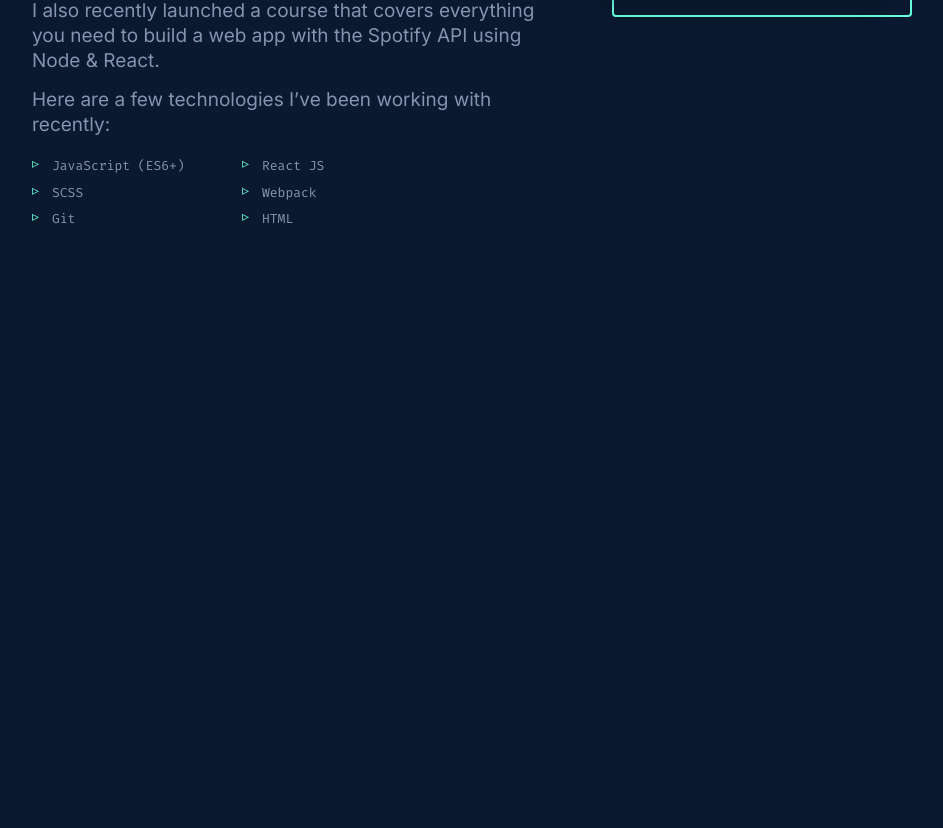
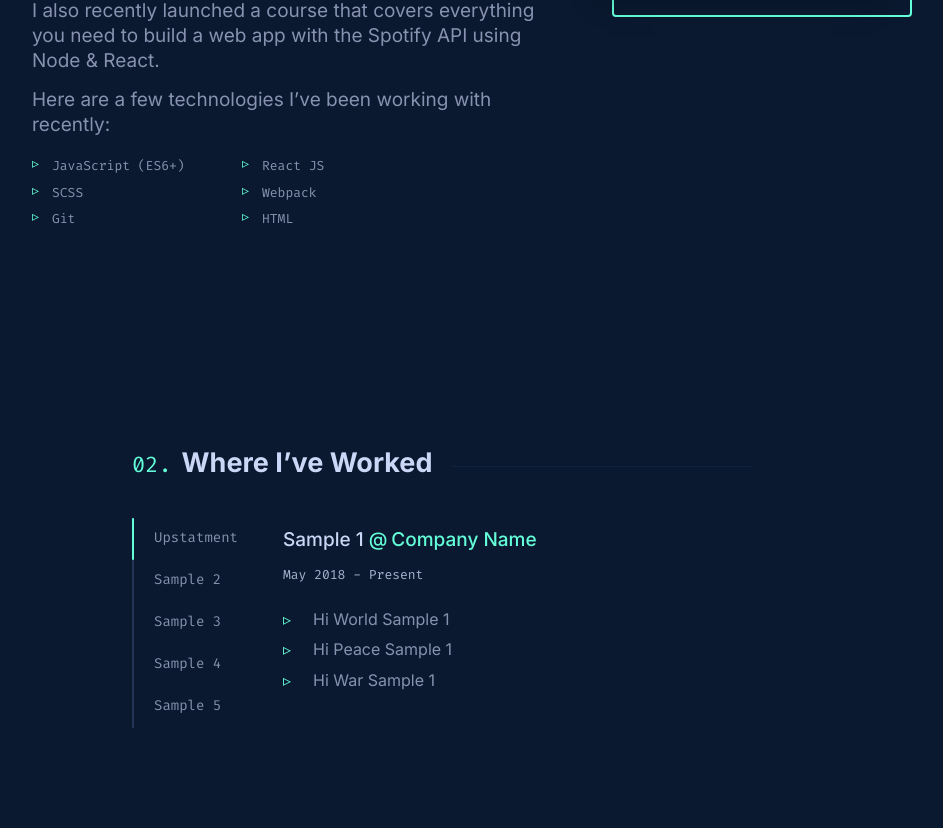
Before and after one commit to snep99/yaroslavmordashko, a website built with webpack: page src/index.html in a window 1280 px wide. Shown: the part 1283-2111 px from the top of the page, without its empty margins (158-1101 px from the left). Before the commit the page ends 1621 px from the top, so only its background shows below. Built offline with nearby package versions, Linux system fonts and the light colour scheme; a web font is replaced by a local one.

Commit message:
add section experience
- add section experience (html, scss, js), make tab switcher and tab scroll animation

```diff
--- a/src/index.html
+++ b/src/index.html
@@ -113,9 +113,121 @@
     <!-- section about -->
 
     <!-- section experience -->
+    <section class="exp" id="exp">
+      <h2 class="exp__title numbered-heading">
+        <span>02.</span> Where I’ve Worked
+      </h2>
+      <div class="exp__inner">
+        <div class="exp__tablist">
+          <button class="exp__tablist-link tab1" id="defaultOpen" onclick="openTab(event, 'Sample1')">Upstatment</button>
+          <button class="exp__tablist-link tab2" onclick="openTab(event, 'Sample2')">Sample 2</button>
+          <button class="exp__tablist-link tab3" onclick="openTab(event, 'Sample3')">Sample 3</button>
+          <button class="exp__tablist-link tab4" onclick="openTab(event, 'Sample4')">Sample 4</button>
+          <button class="exp__tablist-link tab5" onclick="openTab(event, 'Sample5')">Sample 5</button>
+          <div class="exp__tablist-scroll"></div>
+        </div>
+        <div class="exp__tab_content">
+          <div id="Sample1" class="exp__tab_content-item">
+            <h3 class="exp__tab-title">
+              Sample 1 <span>@<a class="text-link" href="#" target="_blank">Company Name</a></span>
+            </h3>
+            <p class="exp__tab-range">May 2018 - Present</p>
+            <div class="exp__tab_tasks-wrapper">
+              <ul class="exp__tab_tasks">
+                <li class="exp__tab_task">Hi World Sample 1</li>
+                <li class="exp__tab_task">Hi Peace Sample 1</li>
+                <li class="exp__tab_task">Hi War Sample 1</li>
+              </ul>
+            </div>
+          </div>
+
+          <div id="Sample2" class="exp__tab_content-item">
+            <h3 class="exp__tab-title">
+              Sample 2 <span>@<a class="text-link" href="#" target="_blank">Company Name 2</a></span>
+            </h3>
+            <p class="exp__tab-range">May 2022 - Present</p>
+            <div class="exp__tab_tasks-wrapper">
+              <ul class="exp__tab_tasks">
+                <li class="exp__tab_task">Hi World Sample 2</li>
+                <li class="exp__tab_task">Hi Peace Sample 2</li>
+                <li class="exp__tab_task">Hi War Sample 2</li>
+              </ul>
+            </div>
+          </div>
+
+          <div id="Sample3" class="exp__tab_content-item">
+            <h3 class="exp__tab-title">
+              Sample 3 <span>@<a class="text-link" href="#" target="_blank">Company Name 3</a></span>
+            </h3>
+            <p class="exp__tab-range">May 2012 - 2015</p>
+            <div class="exp__tab_tasks-wrapper">
+              <ul class="exp__tab_tasks">
+                <li class="exp__tab_task">Hi World Sample 3</li>
+                <li class="exp__tab_task">Hi Peace Sample 3</li>
+                <li class="exp__tab_task">Hi War Sample 3</li>
+              </ul>
+            </div>
+          </div>
+
+          <div id="Sample4" class="exp__tab_content-item">
+            <h3 class="exp__tab-title">
+              Sample 4 <span>@<a class="text-link" href="#" target="_blank">Company Name 4</a></span>
+            </h3>
+            <p class="exp__tab-range">May 2444 - 44</p>
+            <div class="exp__tab_tasks-wrapper">
+              <ul class="exp__tab_tasks">
+                <li class="exp__tab_task">Hi World Sample 4</li>
+                <li class="exp__tab_task">Hi Peace Sample 4</li>
+                <li class="exp__tab_task">Hi War Sample 4</li>
+              </ul>
+            </div>
+          </div>
+
+          <div id="Sample5" class="exp__tab_content-item">
+            <h3 class="exp__tab-title">
+              Sample 5 <span>@<a class="text-link" href="#" target="_blank">Company Name 5</a></span>
+            </h3>
+            <p class="exp__tab-range">May 2055 - 1099</p>
+            <div class="exp__tab_tasks-wrapper">
+              <ul class="exp__tab_tasks">
+                <li class="exp__tab_task">Hi World Sample 5</li>
+                <li class="exp__tab_task">Hi Peace Sample 5</li>
+                <li class="exp__tab_task">Hi War Sample 5</li>
+              </ul>
+            </div>
+          </div>
+        </div>
+      </div>
+    </section>
     <!-- section experience -->
+
+
   </main>
   <footer>
   </footer>
+
+  <script>
+    function openTab(evt, tabName) {
+      // Declare all variables
+      let i, tabcontent, tablinks;
+
+      // Get all elements with class="tabcontent" and hide them
+      tabcontent = document.querySelectorAll(".exp__tab_content-item");
+      for (i = 0; i < tabcontent.length; i++) {
+        tabcontent[i].style.display = "none";
+      }
+
+      // Get all elements with class="tablinks" and remove the class "active"
+      tablinks = document.querySelectorAll(".exp__tablist-link");
+      for (i = 0; i < tablinks.length; i++) {
+        tablinks[i].className = tablinks[i].className.replace(" active", "");
+      }
+
+      // Show the current tab, and add an "active" class to the button that opened the tab
+      document.getElementById(tabName).style.display = "block";
+      evt.currentTarget.className += " active";
+    }
+    document.getElementById("defaultOpen").click();
+  </script>
 </body>
 </html>
--- a/src/index.js
+++ b/src/index.js
@@ -3,4 +3,5 @@ import './index.html';
 import './index.scss';
 import './modules/loader';
 import './modules/navbar';
+import './modules/exp';
 import 'remixicon/fonts/remixicon.css'
--- a/src/index.scss
+++ b/src/index.scss
@@ -9,3 +9,4 @@
 @import 'style/right-bar';
 @import 'style/hero';
 @import 'style/about';
+@import 'style/experience';
--- /dev/null
+++ b/src/modules/exp.js
@@ -0,0 +1,54 @@
+let tab1 = document.querySelector('.tab1');
+let tab2 = document.querySelector('.tab2');
+let tab3 = document.querySelector('.tab3');
+let tab4 = document.querySelector('.tab4');
+let tab5 = document.querySelector('.tab5');
+
+let tabScroll = document.querySelector('.exp__tablist-scroll');
+
+let pageWidth = window.innerWidth;
+
+tab1.addEventListener('click', () =>{
+  if (pageWidth > 600) {
+    tabScroll.style.transform = 'translateY(0)';
+  }
+  else {
+    tabScroll.style.transform = 'translateX(0)';
+  }
+})
+
+tab2.addEventListener('click', () =>{
+  if (pageWidth > 600) {
+    tabScroll.style.transform = 'translateY(40px)';
+  }
+  else {
+    tabScroll.style.transform = 'translateX(120px)';
+  }
+})
+
+tab3.addEventListener('click', () =>{
+  if (pageWidth > 600) {
+    tabScroll.style.transform = 'translateY(80px)';
+  }
+  else {
+    tabScroll.style.transform = 'translateX(240px)';
+  }
+})
+
+tab4.addEventListener('click', () =>{
+  if (pageWidth > 600) {
+    tabScroll.style.transform = 'translateY(120px)';
+  }
+  else {
+    tabScroll.style.transform = 'translateX(360px)';
+  }
+})
+
+tab5.addEventListener('click', () =>{
+  if (pageWidth > 600) {
+    tabScroll.style.transform = 'translateY(160px)';
+  }
+  else {
+    tabScroll.style.transform = 'translateX(480px)';
+  }
+})
--- /dev/null
+++ b/src/style/_experience.scss
@@ -0,0 +1,112 @@
+.exp {
+  max-width: 700px;
+}
+
+.exp__inner {
+  display: flex;
+}
+
+.exp__tablist {
+  position: relative;
+  z-index: 3;
+  width: max-content;
+  padding: 0px;
+  margin: 0px;
+  list-style: none;
+}
+
+.exp__tablist-link {
+  text-decoration: none;
+  text-decoration-skip-ink: auto;
+  position: relative;
+  transition: $transition;
+  display: flex;
+  align-items: center;
+  width: 100%;
+  height: $tab-height;
+  padding: 0px 20px 2px;
+  background-color: transparent;
+  color: $slate;
+  font-family: $mono;
+  font-size: $fz-sm;
+  text-align: left;
+  white-space: nowrap;
+  cursor: pointer;
+  border: none;
+  border-radius: 0px;
+  transition: $transition;
+  border-left: 2px solid $lightest-navy !important;
+  &:hover, &:active, &:focus {
+    color: $green;
+    outline: 0px;
+    background-color: $light-navy;
+  }
+}
+
+.exp__tablist-scroll {
+  position: absolute;
+  top: 0px;
+  left: 0px;
+  z-index: 10;
+  width: 2px;
+  height: $tab-height;
+  border-radius: $b-radius;
+  background: $green;
+  transform: translateY(0px);
+  transition: transform 0.25s cubic-bezier(0.645, 0.045, 0.355, 1) 0.1s;
+}
+
+.exp__tab_content-item {
+  display: none;
+}
+
+.exp__tab_content {
+  position: relative;
+  width: 100%;
+  margin-left: 20px;
+}
+
+.exp__tab_content-item {
+  width: 100%;
+  height: auto;
+  padding: 10px 5px;
+}
+
+.exp__tab-title {
+  margin-bottom: 2px;
+    font-size: $fz-xl;
+    font-weight: 500;
+    line-height: 1.3;
+    span {
+      color: $green;
+      a {
+        margin-left: 4px;
+      }
+    }
+}
+
+.exp__tab-range {
+  margin-bottom: 25px;
+  color: $light-slate;
+  font-family: $mono;
+  font-size: $fz-xs;
+}
+
+.exp__tab_tasks {
+  padding: 0px;
+  margin: 0px;
+  list-style: none;
+  font-size: $fz-md;
+}
+
+.exp__tab_task {
+  position: relative;
+  padding-left: 30px;
+  margin-bottom: 10px;
+  &::before {
+    content: "▹";
+    position: absolute;
+    left: 0px;
+    color: $green;
+  }
+}
--- a/src/style/_style.scss
+++ b/src/style/_style.scss
@@ -86,7 +86,7 @@ h1, h2, h3, h4, h5, h6 {
     margin-right: 10px;
     color: $green;
     font-family: $mono;
-    font-size: clamp($fz-md,3vw,$fz-xl);
+    font-size: clamp($fz-xl,3vw,$fz-xxl);
     font-weight: 400;
   }
   &::after {
--- a/src/style/_var.scss
+++ b/src/style/_var.scss
@@ -35,6 +35,7 @@ $z-nav-bar: 50;
 
 /*heights*/
 $nav-height: 100px;
+$tab-height: 42px;
 
 /*transition*/
 $transition: all 0.25s cubic-bezier(0.645,0.045,0.355,1);
```
